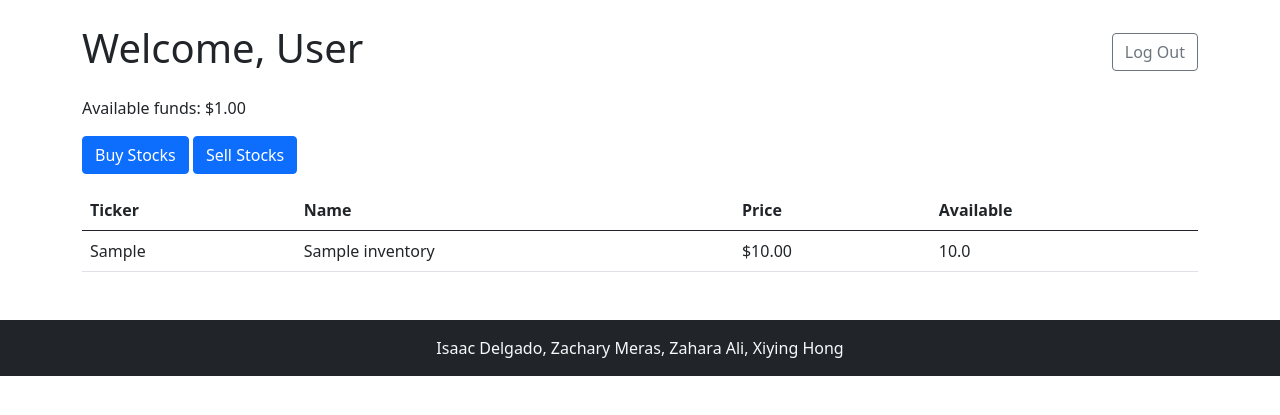
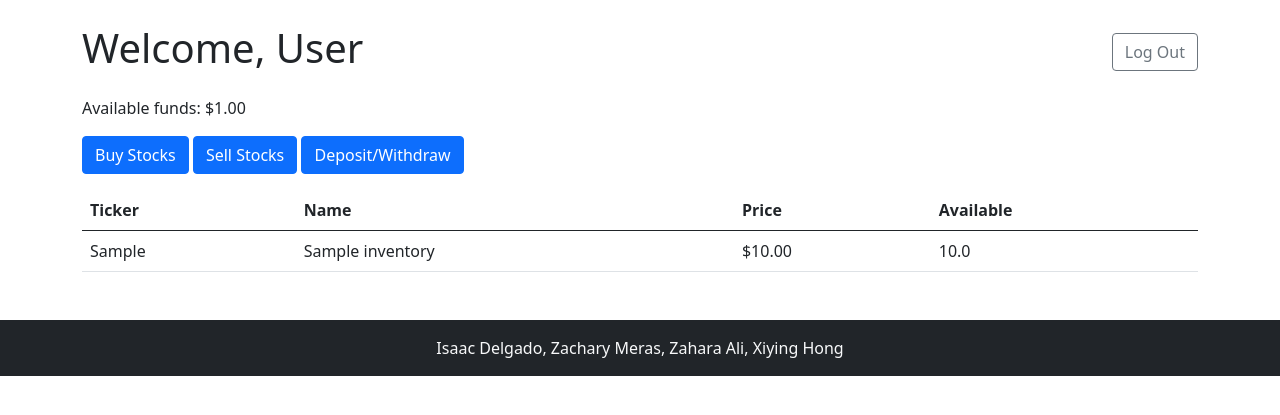
Before and after one commit to StrigonsAce/IFT-401-Capstone, a Flask app: page / in a window 1280 px wide. Shown: the part 56-471 px from the top of the page. Run offline with Flask 3, Linux system fonts and the light colour scheme; the visitor is signed in with stand-in values (Sample User, id 1); tables that the repository leaves empty hold one stand-in row (values such as "Sample post").

Commit message:
Added button to balance.html from home

```diff
--- a/templates/home.html
+++ b/templates/home.html
@@ -11,6 +11,7 @@
 <p>Available funds: ${{ "%.2f"|format(customer.availableFunds) }}</p>
 <a href="{{ url_for('buy') }}" class="btn btn-primary mb-3">Buy Stocks</a>
 <a href="{{ url_for('sell') }}" class="btn btn-primary mb-3">Sell Stocks</a>
+<a href="{{ url_for('balance') }}" class="btn btn-primary mb-3">Deposit/Withdraw</a>
 <table class="table">
     <thead>
         <tr>
```
